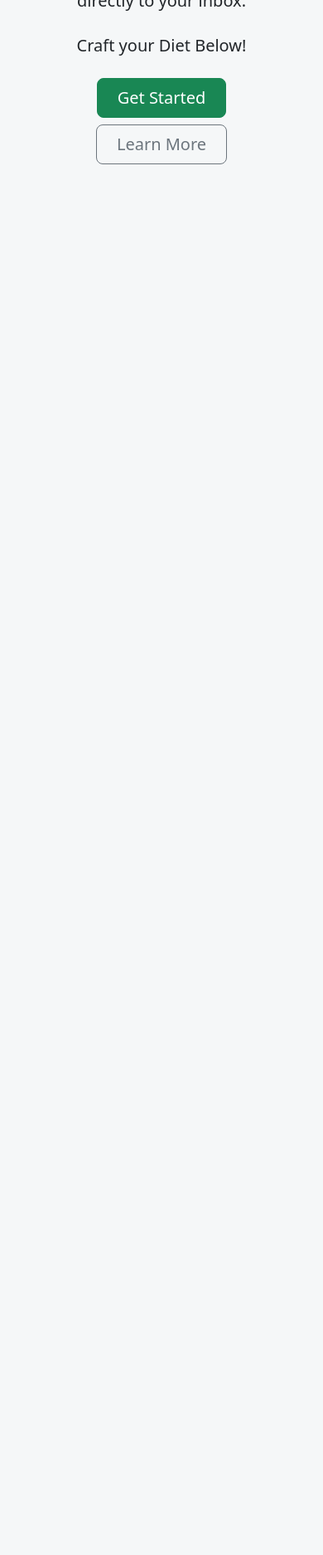
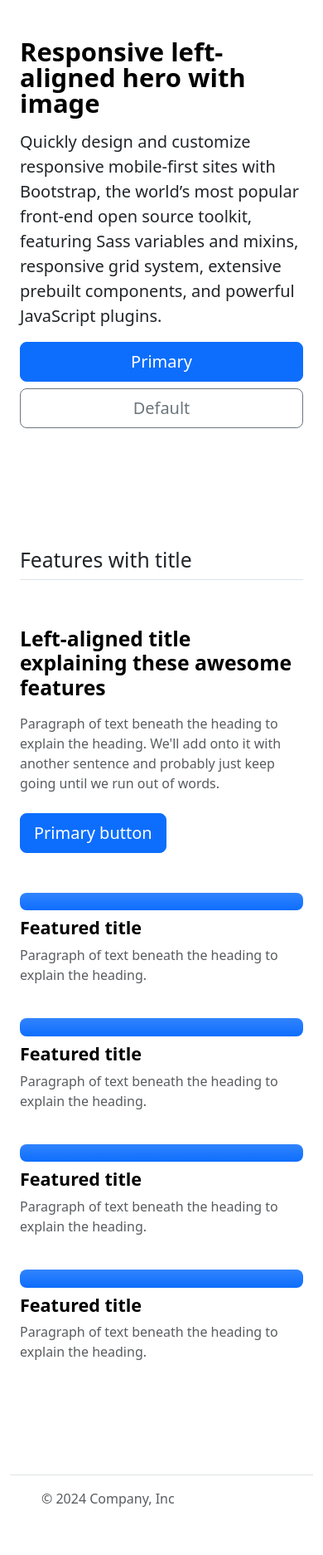
Before and after one commit to adric2001/DietCraft, a Flask app: page / in a window 390 px wide. Shown: the part 497-2371 px from the top of the page at 83% size. Before the commit the page ends 695 px from the top, so only its background shows below. Run offline with Flask 3, Linux system fonts and the light colour scheme.

Commit message:
Made Basic outline for home

```diff
--- a/templates/index.html
+++ b/templates/index.html
@@ -5,44 +5,124 @@
   <meta name="viewport" content="width=device-width, initial-scale=1.0">
   <title>DietCraft</title>
   <link href="https://cdn.jsdelivr.net/npm/bootstrap@5.3.3/dist/css/bootstrap.min.css" rel="stylesheet" integrity="sha384-QWTKZyjpPEjISv5WaRU9OFeRpok6YctnYmDr5pNlyT2bRjXh0JMhjY6hW+ALEwIH" crossorigin="anonymous">
+  <link rel="stylesheet" href="{{ url_for('static', filename='styles.css') }}">
 </head>
-<style>
-
-body {
-  background-color: #F5F7F8;
-}
-
-.flex-container {
-  display: flex;
-  justify-content: center;
-  align-items: center;
-  height: 100vh;
-}
-
-h1 {
-  padding-bottom: 3rem;
-}
-
-</style>
 <body>
 
-  <div class="flex-container">
-  <div class="px-4 py-5 my-5 text-center">
-    <h1 class="text display-5 fw-bold text-body-emphasis">Welcome to DietCraft</h1>
-    <div class="col-lg-6 mx-auto">
-      <p class="text lead mb-4">A personalized weight management web app that crafts weekly diet plans tailored to your goals. Whether you want to lose weight, gain muscle, or simply eat healthier, DietCraft provides customized meal plans, weekly updates, and a shopping list to keep you on track directly to your inbox.</p>
-      <p class="text lead mb-4">Craft your Diet Below!</p>
-      <div class="d-grid gap-2 d-sm-flex justify-content-sm-center">
-        <a href="{{ url_for('form') }}">
-        <button type="button" class="text btn btn-success btn-lg px-4 gap-3">Get Started</button>
+  <div class="container">
+    <header class="d-flex flex-wrap align-items-center justify-content-center justify-content-md-between py-3 mb-4 border-bottom">
+      <div class="col-md-3 mb-2 mb-md-0">
+        <a href="/" class="d-inline-flex link-body-emphasis text-decoration-none">
+          <h1>DietCraft</h1>
         </a>
-        <a href="https://github.com/adric2001/DietCraft">
-        <button type="button" class="text btn btn-outline-secondary btn-lg px-4">Learn More</button>
-        </a>
+      </div>
+
+      <ul class="nav col-12 col-md-auto mb-2 justify-content-center mb-md-0">
+        <li><a href="#" class="nav-link px-2 link-secondary">Home</a></li>
+        <li><a href="#" class="nav-link px-2">Features</a></li>
+        <li><a href="#" class="nav-link px-2">Pricing</a></li>
+        <li><a href="#" class="nav-link px-2">FAQs</a></li>
+        <li><a href="#" class="nav-link px-2">About</a></li>
+      </ul>
+
+      <div class="col-md-3 text-end">
+        <button type="button" class="btn btn-outline-primary me-2">Login</button>
+        <button type="button" class="btn btn-primary">Sign-up</button>
+      </div>
+    </header>
+  </div>
+
+
+  <div class="container col-xxl-8 px-4 py-5">
+    <div class="row flex-lg-row-reverse align-items-center g-5 py-5">
+      <div class="col-10 col-sm-8 col-lg-6">
+        <img src="bootstrap-themes.png" class="d-block mx-lg-auto img-fluid" alt="Bootstrap Themes" width="700" height="500" loading="lazy">
+      </div>
+      <div class="col-lg-6">
+        <h1 class="display-5 fw-bold text-body-emphasis lh-1 mb-3">Responsive left-aligned hero with image</h1>
+        <p class="lead">Quickly design and customize responsive mobile-first sites with Bootstrap, the world’s most popular front-end open source toolkit, featuring Sass variables and mixins, responsive grid system, extensive prebuilt components, and powerful JavaScript plugins.</p>
+        <div class="d-grid gap-2 d-md-flex justify-content-md-start">
+          <button type="button" class="btn btn-primary btn-lg px-4 me-md-2">Primary</button>
+          <button type="button" class="btn btn-outline-secondary btn-lg px-4">Default</button>
+        </div>
       </div>
     </div>
   </div>
-</div>
+
+
+  <div class="container px-4 py-5">
+    <h2 class="pb-2 border-bottom">Features with title</h2>
+
+    <div class="row row-cols-1 row-cols-md-2 align-items-md-center g-5 py-5">
+      <div class="col d-flex flex-column align-items-start gap-2">
+        <h2 class="fw-bold text-body-emphasis">Left-aligned title explaining these awesome features</h2>
+        <p class="text-body-secondary">Paragraph of text beneath the heading to explain the heading. We'll add onto it with another sentence and probably just keep going until we run out of words.</p>
+        <a href="#" class="btn btn-primary btn-lg">Primary button</a>
+      </div>
+
+      <div class="col">
+        <div class="row row-cols-1 row-cols-sm-2 g-4">
+          <div class="col d-flex flex-column gap-2">
+            <div class="feature-icon-small d-inline-flex align-items-center justify-content-center text-bg-primary bg-gradient fs-4 rounded-3">
+              <svg class="bi" width="1em" height="1em">
+                <use xlink:href="#collection"></use>
+              </svg>
+            </div>
+            <h4 class="fw-semibold mb-0 text-body-emphasis">Featured title</h4>
+            <p class="text-body-secondary">Paragraph of text beneath the heading to explain the heading.</p>
+          </div>
+
+          <div class="col d-flex flex-column gap-2">
+            <div class="feature-icon-small d-inline-flex align-items-center justify-content-center text-bg-primary bg-gradient fs-4 rounded-3">
+              <svg class="bi" width="1em" height="1em">
+                <use xlink:href="#gear-fill"></use>
+              </svg>
+            </div>
+            <h4 class="fw-semibold mb-0 text-body-emphasis">Featured title</h4>
+            <p class="text-body-secondary">Paragraph of text beneath the heading to explain the heading.</p>
+          </div>
+
+          <div class="col d-flex flex-column gap-2">
+            <div class="feature-icon-small d-inline-flex align-items-center justify-content-center text-bg-primary bg-gradient fs-4 rounded-3">
+              <svg class="bi" width="1em" height="1em">
+                <use xlink:href="#speedometer"></use>
+              </svg>
+            </div>
+            <h4 class="fw-semibold mb-0 text-body-emphasis">Featured title</h4>
+            <p class="text-body-secondary">Paragraph of text beneath the heading to explain the heading.</p>
+          </div>
+
+          <div class="col d-flex flex-column gap-2">
+            <div class="feature-icon-small d-inline-flex align-items-center justify-content-center text-bg-primary bg-gradient fs-4 rounded-3">
+              <svg class="bi" width="1em" height="1em">
+                <use xlink:href="#table"></use>
+              </svg>
+            </div>
+            <h4 class="fw-semibold mb-0 text-body-emphasis">Featured title</h4>
+            <p class="text-body-secondary">Paragraph of text beneath the heading to explain the heading.</p>
+          </div>
+        </div>
+      </div>
+    </div>
+  </div>
+
+
+  <div class="container">
+    <footer class="d-flex flex-wrap justify-content-between align-items-center py-3 my-4 border-top">
+      <div class="col-md-4 d-flex align-items-center">
+        <a href="/" class="mb-3 me-2 mb-md-0 text-body-secondary text-decoration-none lh-1">
+          <svg class="bi" width="30" height="24"><use xlink:href="#bootstrap"></use></svg>
+        </a>
+        <span class="mb-3 mb-md-0 text-body-secondary">© 2024 Company, Inc</span>
+      </div>
+
+      <ul class="nav col-md-4 justify-content-end list-unstyled d-flex">
+        <li class="ms-3"><a class="text-body-secondary" href="#"><svg class="bi" width="24" height="24"><use xlink:href="#twitter"></use></svg></a></li>
+        <li class="ms-3"><a class="text-body-secondary" href="#"><svg class="bi" width="24" height="24"><use xlink:href="#instagram"></use></svg></a></li>
+        <li class="ms-3"><a class="text-body-secondary" href="#"><svg class="bi" width="24" height="24"><use xlink:href="#facebook"></use></svg></a></li>
+      </ul>
+    </footer>
+  </div>
 
 <script src="https://cdn.jsdelivr.net/npm/bootstrap@5.3.3/dist/js/bootstrap.bundle.min.js" integrity="sha384-YvpcrYf0tY3lHB60NNkmXc5s9fDVZLESaAA55NDzOxhy9GkcIdslK1eN7N6jIeHz" crossorigin="anonymous"></script>
 </body>
```
Also changed, not shown: static/img/background.png (deleted), static/img/logo.png (deleted), static/index.js (added), static/styles.css (added).
